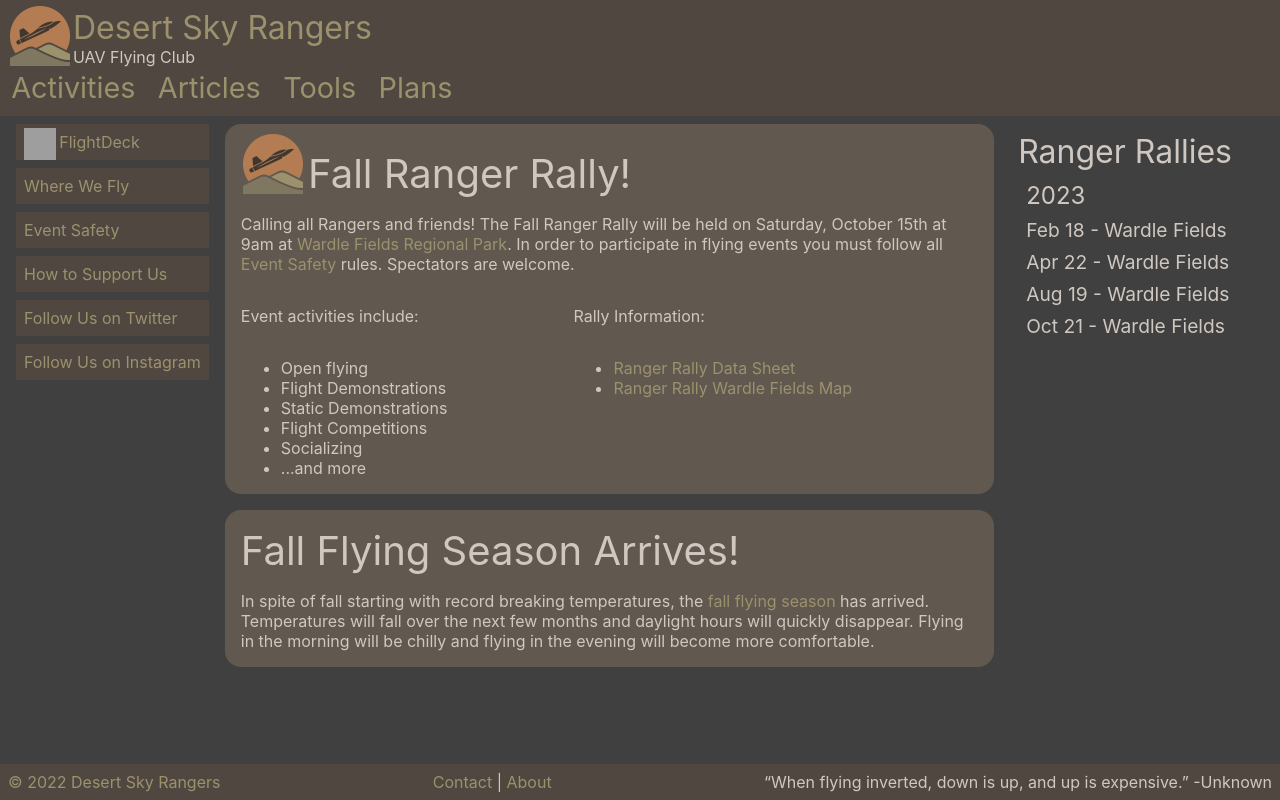
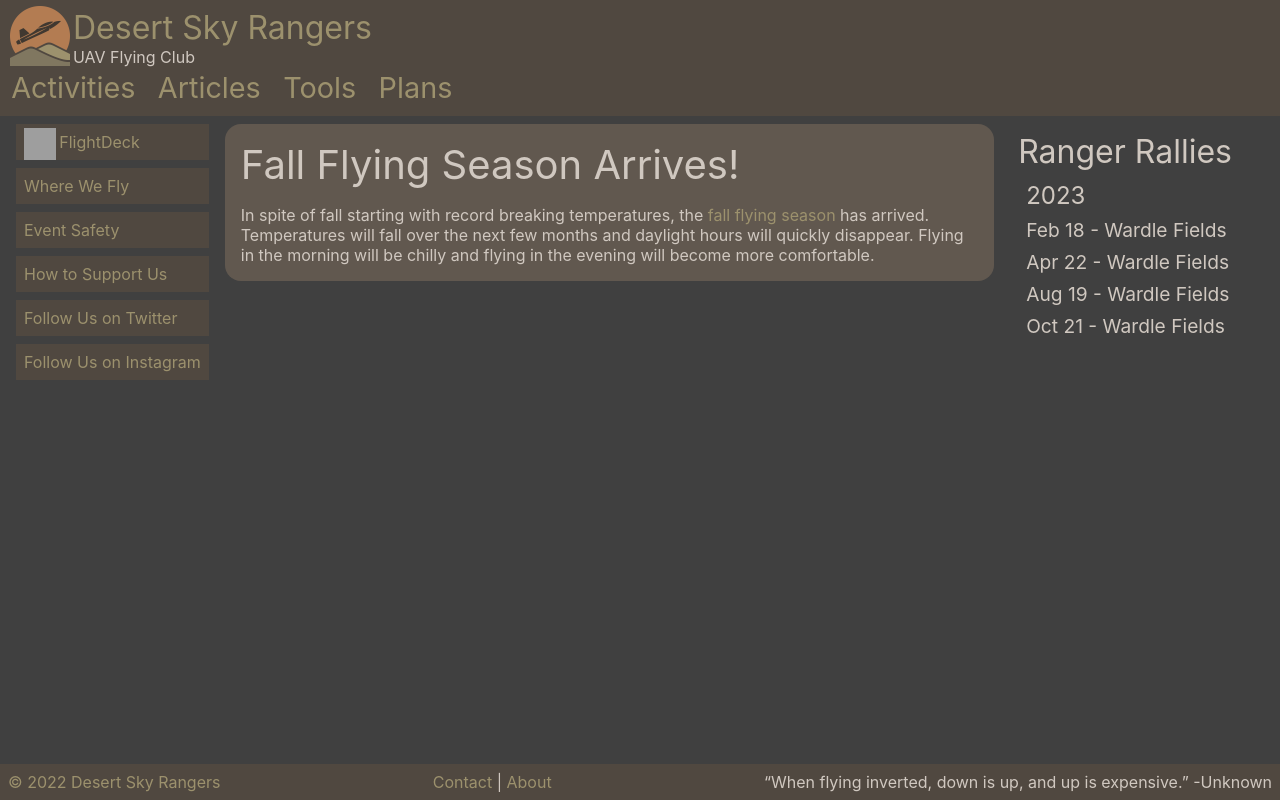
Before and after one commit to desertskyrangers/www.desertskyrangers.org, a React (Create React App) app: page / in a window 1280 px wide. Built offline with nearby package versions, Linux system fonts and the light colour scheme; grey boxes are pictures that could not be loaded.

Commit message:
October Ranger Rally

```diff
--- a/src/Home.js
+++ b/src/Home.js
@@ -20,38 +20,38 @@ export default class Home extends React.Component {
 
 					<div className="column">
 
-						<div className='announcement'>
-							<h2>{Icons.DESERT_SKY_RANGERS} Fall Ranger Rally!</h2>
-							<p>
-								Calling all Rangers and friends! The Fall Ranger Rally will be
-								held on Saturday, October 15th at 9am
-								at <a href='https://slco.org/parks/wardle-fields-regional-park/'>Wardle Fields Regional Park</a>. In
-								order to participate in flying events you must follow
-								all <Link to="/safety">Event Safety</Link> rules. Spectators are welcome.
-							</p>
-							<div className='row space-evenly'>
-								<div className='column'>
-									<p>
-										Event activities include:
-									</p>
-									<ul>
-										<li>Open flying</li>
-										<li>Flight Demonstrations</li>
-										<li>Static Demonstrations</li>
-										<li>Flight Competitions</li>
-										<li>Socializing</li>
-										<li>...and more</li>
-									</ul>
-								</div>
-								<div className='column'>
-									<p>Rally Information:</p>
-									<ul>
-										<li><a href='https://drive.google.com/file/d/10b7U2rPOQPHwd5-MgdfxUihurRs94K5C/view?usp=sharing'>Ranger Rally Data Sheet</a></li>
-										<li><a href='https://drive.google.com/file/d/1sulwYF7Tn2Kt38r0y2eZ7GyDHq7TNt5y/view?usp=sharing'>Ranger Rally Wardle Fields Map</a></li>
-									</ul>
-								</div>
-							</div>
-						</div>
+						{/*<div className='announcement'>*/}
+						{/*	<h2>{Icons.DESERT_SKY_RANGERS} Fall Ranger Rally!</h2>*/}
+						{/*	<p>*/}
+						{/*		Calling all Rangers and friends! The Fall Ranger Rally will be*/}
+						{/*		held on Saturday, October 15th at 9am*/}
+						{/*		at <a href='https://slco.org/parks/wardle-fields-regional-park/'>Wardle Fields Regional Park</a>. In*/}
+						{/*		order to participate in flying events you must follow*/}
+						{/*		all <Link to="/safety">Event Safety</Link> rules. Spectators are welcome.*/}
+						{/*	</p>*/}
+						{/*	<div className='row space-evenly'>*/}
+						{/*		<div className='column'>*/}
+						{/*			<p>*/}
+						{/*				Event activities include:*/}
+						{/*			</p>*/}
+						{/*			<ul>*/}
+						{/*				<li>Open flying</li>*/}
+						{/*				<li>Flight Demonstrations</li>*/}
+						{/*				<li>Static Demonstrations</li>*/}
+						{/*				<li>Flight Competitions</li>*/}
+						{/*				<li>Socializing</li>*/}
+						{/*				<li>...and more</li>*/}
+						{/*			</ul>*/}
+						{/*		</div>*/}
+						{/*		<div className='column'>*/}
+						{/*			<p>Rally Information:</p>*/}
+						{/*			<ul>*/}
+						{/*				<li><a href='https://drive.google.com/file/d/10b7U2rPOQPHwd5-MgdfxUihurRs94K5C/view?usp=sharing'>Ranger Rally Data Sheet</a></li>*/}
+						{/*				<li><a href='https://drive.google.com/file/d/1sulwYF7Tn2Kt38r0y2eZ7GyDHq7TNt5y/view?usp=sharing'>Ranger Rally Wardle Fields Map</a></li>*/}
+						{/*			</ul>*/}
+						{/*		</div>*/}
+						{/*	</div>*/}
+						{/*</div>*/}
 
 						<div className='announcement'>
 							<h2>{Icons.TAKEOFF} Fall Flying Season Arrives!</h2>
```
